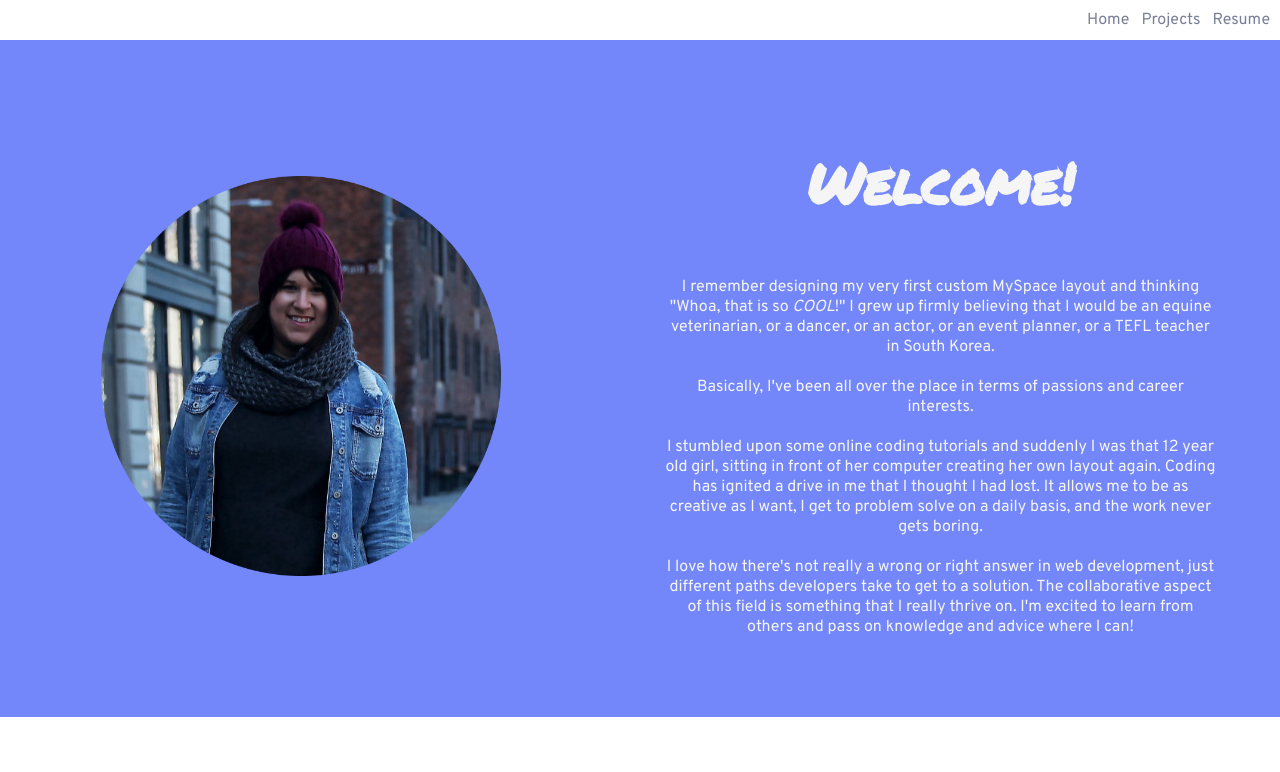
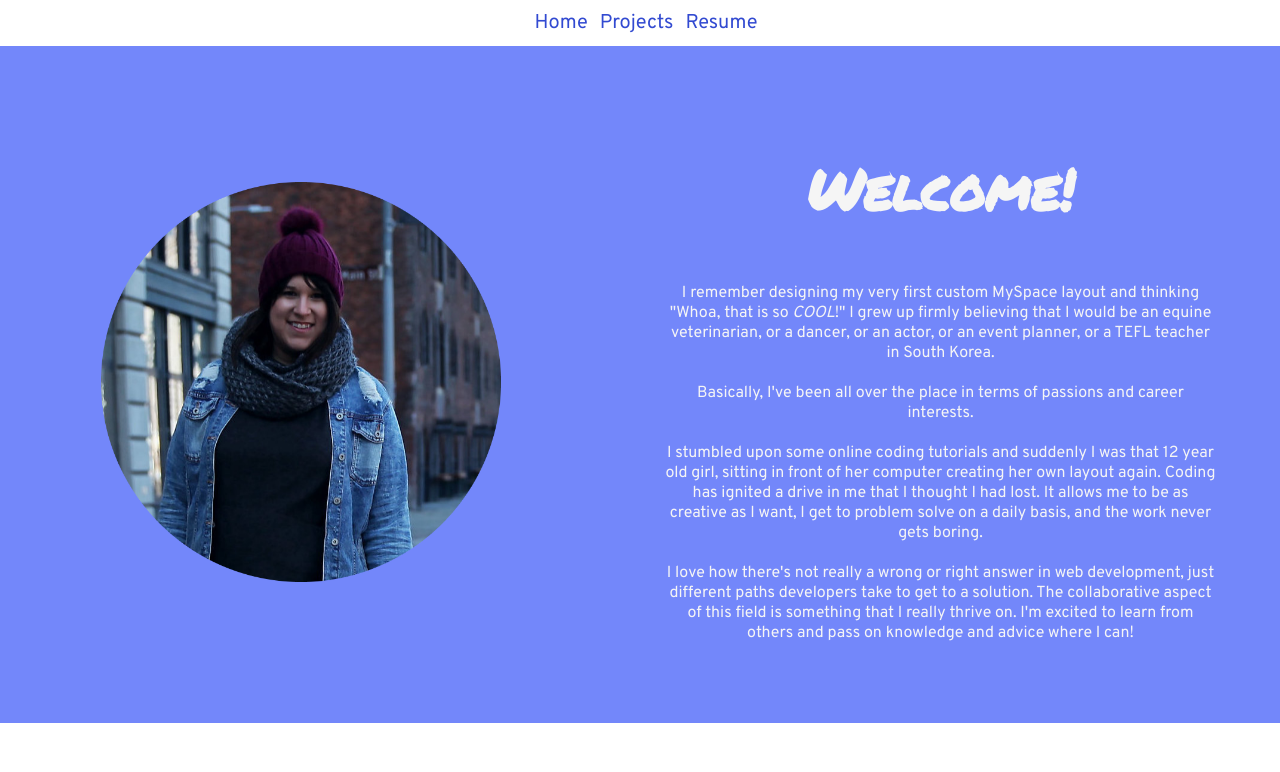
Before and after one commit to lcmedina/portfolio-nextjs, a Next.js app: page / in a window 1280 px wide. Shown: the top 772 px of the page. Built offline with nearby package versions, Linux system fonts and the light colour scheme.

Commit message:
adjusting nav links

```diff
--- a/styles/globals.css
+++ b/styles/globals.css
@@ -10,18 +10,19 @@ body, html {
   animation: fade-in 3s;
 }
 a {
-  color: #7a7f99;
+  color: #324ad1;
   text-decoration: none;
 }
 a:hover {
-  color: #324ad1;
+  color: #7a7f99;
 }
 nav {
   margin: 0;
   padding: 10px;
   display: flex;
-  justify-content: flex-end;
+  justify-content: center;
   align-items: flex-end;
+  font-size: 20px;
 }
 nav a {
   margin-left: 12px;
```
